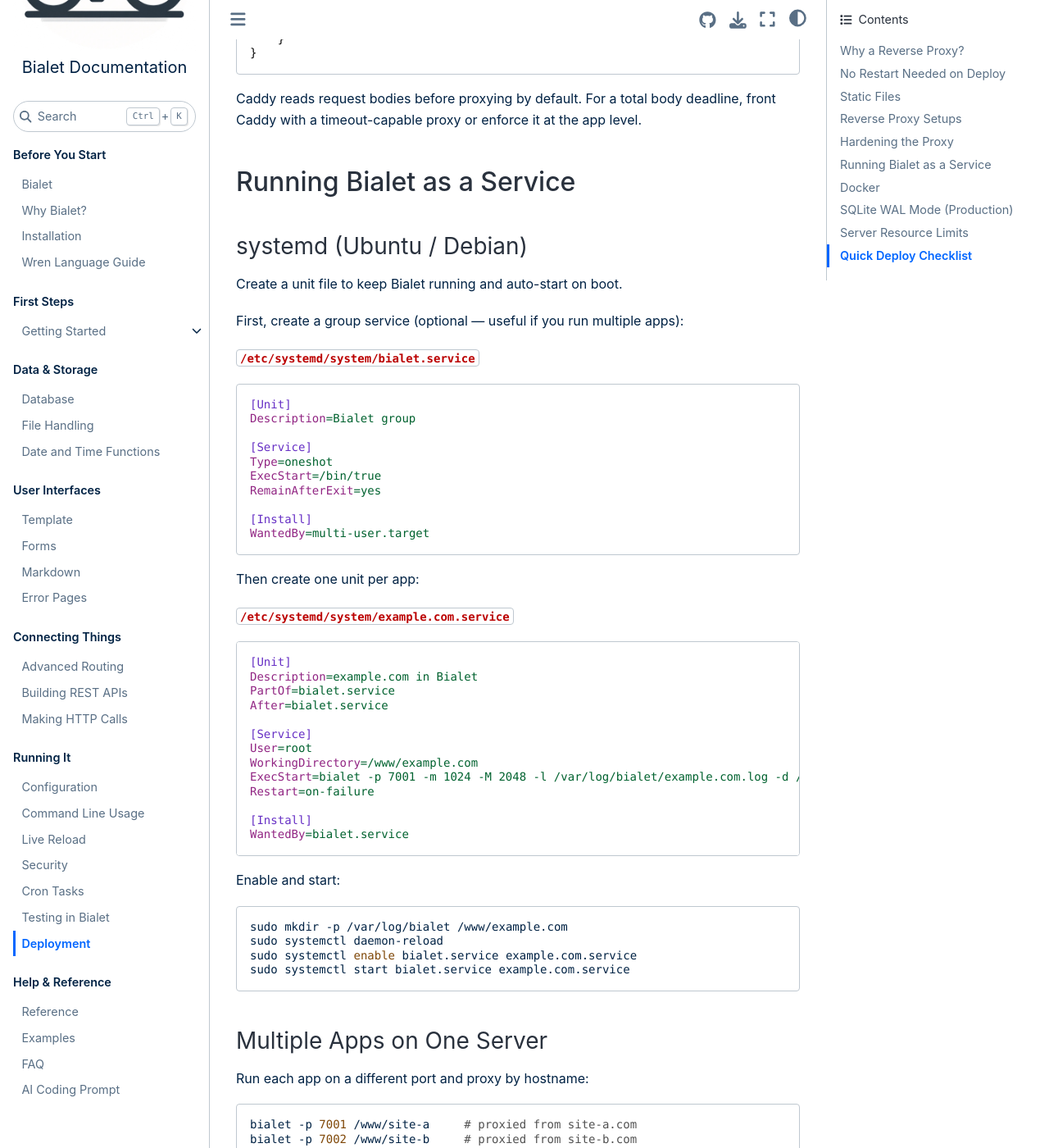
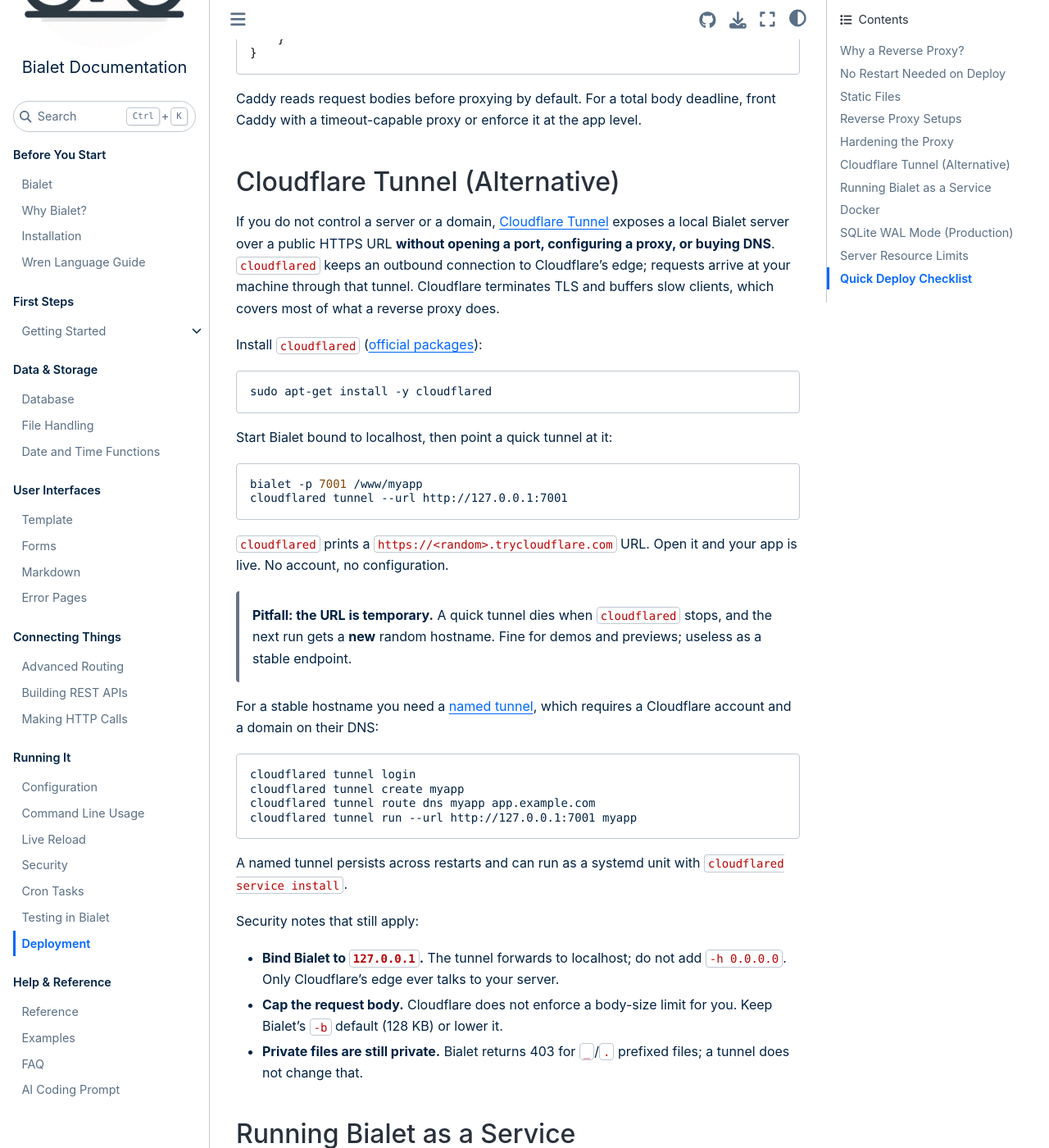
Before and after one commit to bialet/bialet, a Sphinx documentation site: the page built from docs/deployment.md, in a window 1280 px wide and 1400 px high, scrolled down 6763 px. Shown: the whole window at 82% size. Built offline with Sphinx 7.4.7 and the Sphinx Book theme 1.1.4, drawn with Linux system fonts in a browser that asks for light colours; the version number could not be read and is left out.

Commit message:
docs: add Cloudflare Tunnel as an alternative deployment option

````diff
--- a/docs/deployment.md
+++ b/docs/deployment.md
@@ -333,6 +333,57 @@
 deadline, front Caddy with a timeout-capable proxy or enforce it at the app
 level.
 
+## Cloudflare Tunnel (Alternative)
+
+If you do not control a server or a domain, [Cloudflare Tunnel](https://developers.cloudflare.com/cloudflare-one/connections/connect-networks/)
+exposes a local Bialet server over a public HTTPS URL **without opening a
+port, configuring a proxy, or buying DNS**. `cloudflared` keeps an outbound
+connection to Cloudflare's edge; requests arrive at your machine through that
+tunnel. Cloudflare terminates TLS and buffers slow clients, which covers most
+of what a reverse proxy does.
+
+Install `cloudflared` ([official packages](https://developers.cloudflare.com/cloudflare-one/connections/connect-networks/downloads/)):
+
+```bash
+sudo apt-get install -y cloudflared
+```
+
+Start Bialet bound to localhost, then point a quick tunnel at it:
+
+```bash
+bialet -p 7001 /www/myapp
+cloudflared tunnel --url http://127.0.0.1:7001
+```
+
+`cloudflared` prints a `https://<random>.trycloudflare.com` URL. Open it and
+your app is live. No account, no configuration.
+
+> **Pitfall: the URL is temporary.** A quick tunnel dies when `cloudflared`
+> stops, and the next run gets a **new** random hostname. Fine for demos and
+> previews; useless as a stable endpoint.
+
+For a stable hostname you need a [named tunnel](https://developers.cloudflare.com/cloudflare-one/connections/connect-networks/get-started/create-remote-tunnel/),
+which requires a Cloudflare account and a domain on their DNS:
+
+```bash
+cloudflared tunnel login
+cloudflared tunnel create myapp
+cloudflared tunnel route dns myapp app.example.com
+cloudflared tunnel run --url http://127.0.0.1:7001 myapp
+```
+
+A named tunnel persists across restarts and can run as a systemd unit with
+`cloudflared service install`.
+
+Security notes that still apply:
+
+- **Bind Bialet to `127.0.0.1`.** The tunnel forwards to localhost; do not
+  add `-h 0.0.0.0`. Only Cloudflare's edge ever talks to your server.
+- **Cap the request body.** Cloudflare does not enforce a body-size limit for
+  you. Keep Bialet's `-b` default (128 KB) or lower it.
+- **Private files are still private.** Bialet returns 403 for `_`/`.`
+  prefixed files; a tunnel does not change that.
+
 ## Running Bialet as a Service
 
 ### systemd (Ubuntu / Debian)
````
